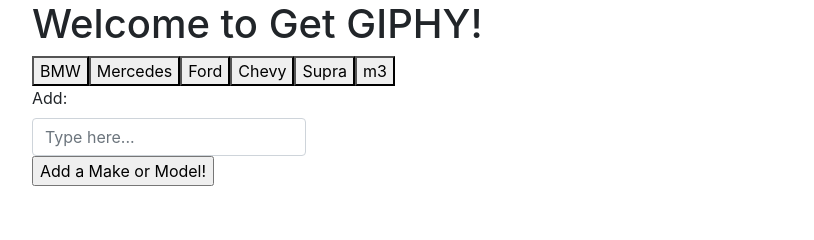
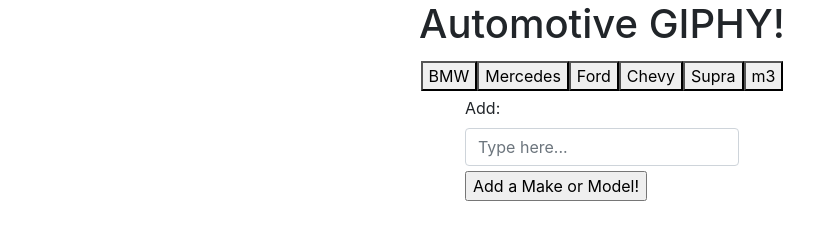
Before and after one commit to aancjr/GetGIPHY, a plain HTML site: page index.html in a window 1280 px wide. Shown: the whole page, without its empty margins (38-852 px from the left). Drawn offline with nearby package versions, Linux system fonts and the light colour scheme; no server answers.

Commit message:
gifURL is logging in the console now. not showing in html. buttons are also multiplying when added.

```diff
--- a/assets/css/style.css
+++ b/assets/css/style.css
@@ -0,0 +1,24 @@
+.container {
+    width: 960px;
+}
+
+#header {
+    margin: auto;
+}
+
+#buttons {
+    margin: auto;
+    padding: 5px;
+}
+
+#form {
+    margin: auto;
+}
+
+#add-makesModels {
+    margin-top: 5px;
+}
+
+#gifs {
+    margin: auto;
+}
--- a/assets/javascript/app.js
+++ b/assets/javascript/app.js
@@ -12,16 +12,22 @@ $(function displayGif() {
     $.ajax ({
         url: queryURL,
         method: "GET"
-    }).then (function(response){
-            //creating a div to hold the gif in the right area of HTML
-            var gifDiv = $("<div class='gif-div'>");
-            //storing the gif url
-            var gifURL = response.data.url;
-            //element to show gif
-            var showGif = $("<img>").attr("src", gifURL);
-            //display gif
-            gifDiv.append(showGif);
-            console.log(gifURL)
+    }).then (function (response){
+        //variable for reading through the api...
+        var results = response.data;
+        //loop to go through the data...
+        for (var i = 0; i < results.length; i++){
+        //creating a div to hold the gif in the right area of HTML
+        var gifDiv = $("<div class='gif-div'>");
+        //storing the gif url
+        var gifURL = response.data[i];
+        //element to show gif
+        var showGif = $("<img>").attr("src", gifURL.images.original.url);
+        //display gif
+        gifDiv.prepend(showGif);
+
+        console.log(gifURL);
+        }
     });
 
     //function to show recommended GIF buttons
@@ -62,4 +68,5 @@ $(function displayGif() {
     //call buttons function to show list of gifs buttons...
    createButton();
 
+
 });
--- a/index.html
+++ b/index.html
@@ -8,14 +8,16 @@
     <link rel="stylesheet" type="text/css" media="screen" href="./assets/css/style.css">
     <script src="https://cdnjs.cloudflare.com/ajax/libs/jquery/3.2.1/jquery.min.js"></script>
     <script type="text/javascript" src="assets/javascript/app.js"></script>
-    <title>Document</title>
+    <title>Automotive GIPHY!</title>
 </head>
 <body>
 
-    <section class="header">
+    <section class="headerBody">
         <div class="container">
             <div class="row">
-                <h1>Welcome to Get GIPHY!</h1>
+                <div id="header">
+                    <h1>Automotive GIPHY!</h1>
+                </div>
             </div>
         </div>
     </section>
```
